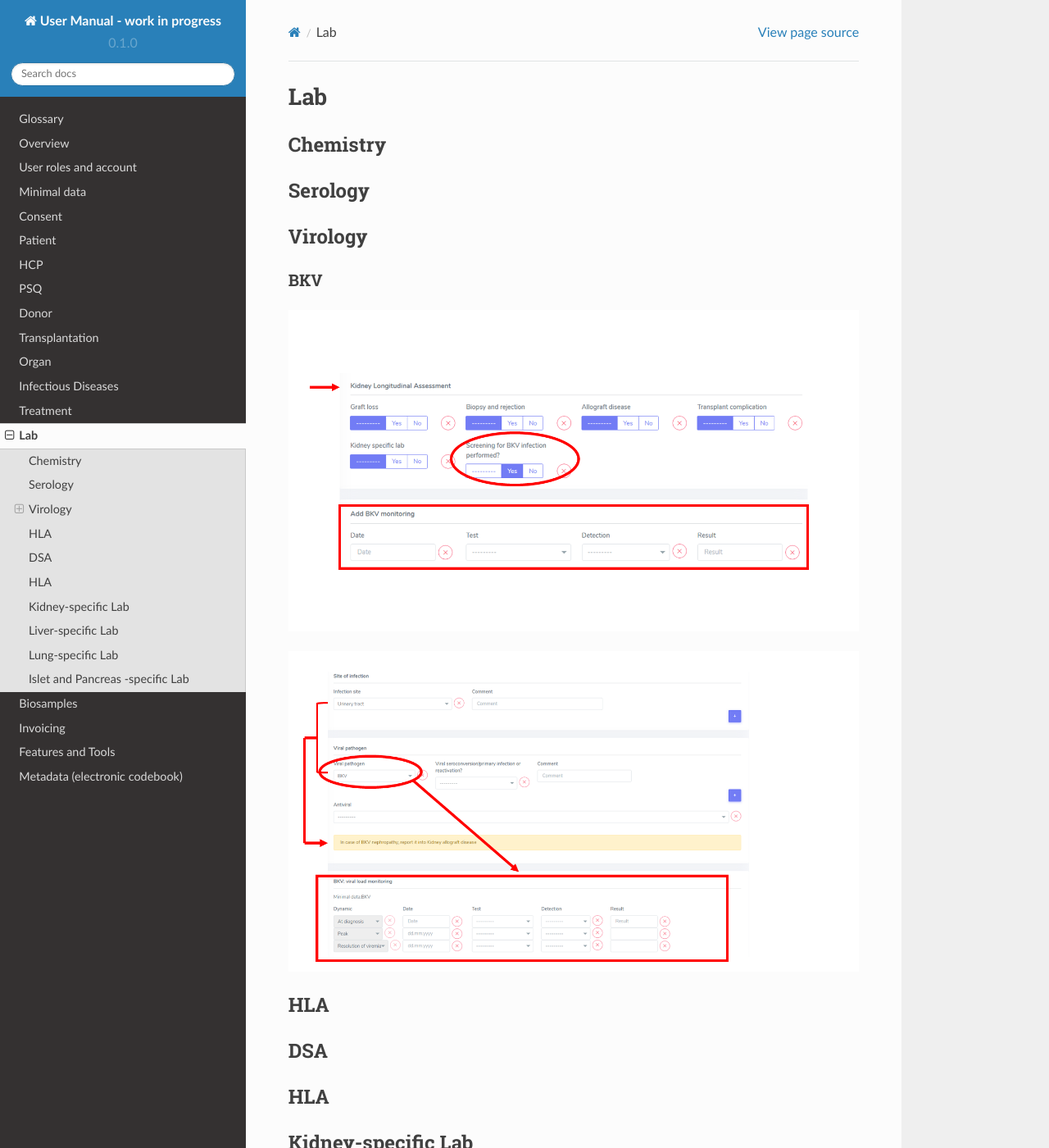
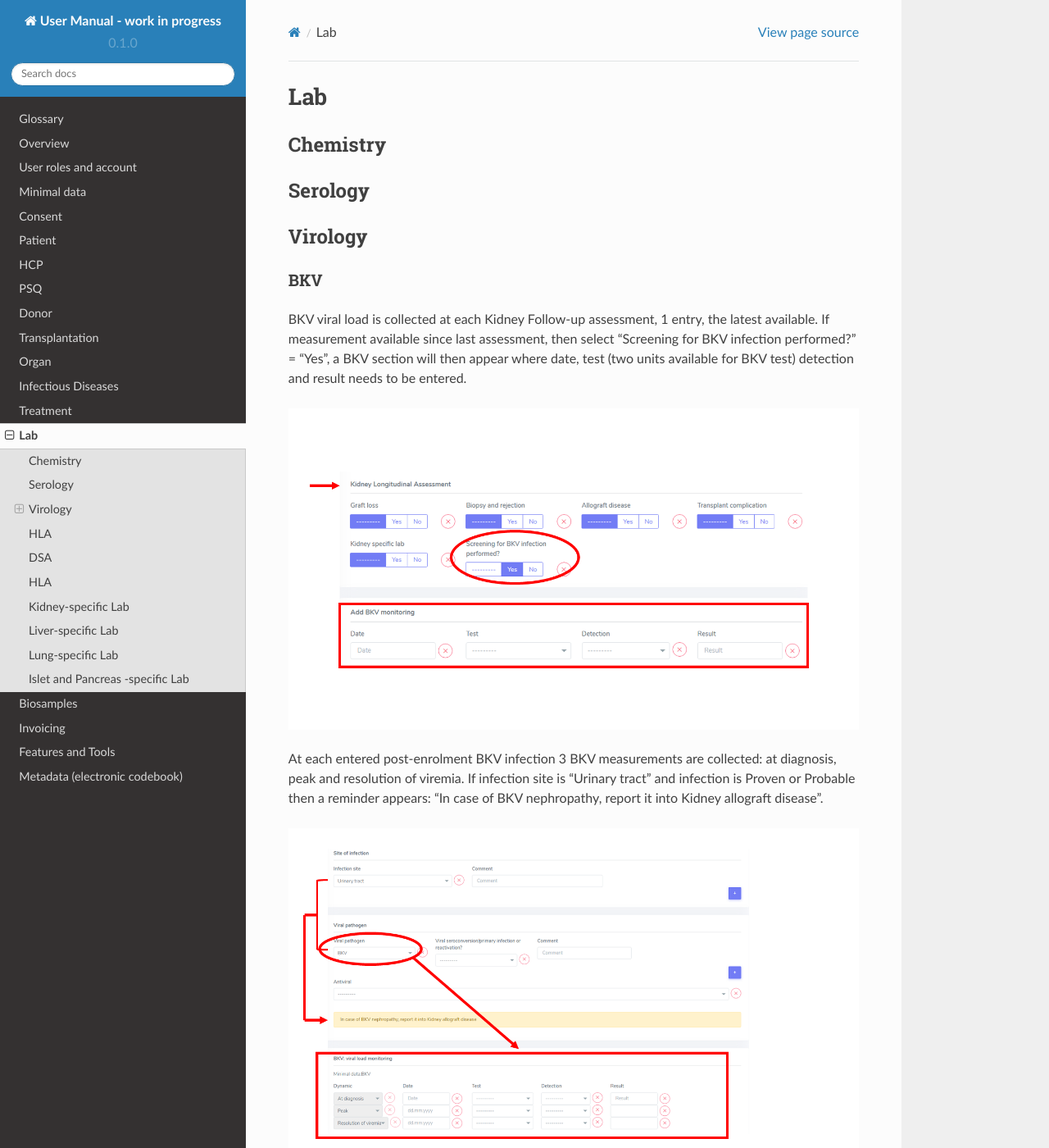
Before and after one commit to swiss-transplant-cohort-study/3LC-user-manual, a Sphinx documentation site: the page built from docs/source/lab.rst, in a window 1280 px wide and 1400 px high. Shown: the whole window at 82% size. Built offline with Sphinx 7.4.7 and the Read the Docs theme 2.0.0, drawn with Linux system fonts in a browser that asks for light colours.

Commit message:
Update lab.rst

```diff
--- a/docs/source/lab.rst
+++ b/docs/source/lab.rst
@@ -13,8 +13,12 @@ Virology
 BKV
 ------
 
+BKV viral load is collected at each Kidney Follow-up assessment, 1 entry, the latest available.  If measurement available since last assessment, then select "Screening for BKV infection performed?" = "Yes", a BKV section will then appear where date, test (two units available for BKV test) detection and result needs to be entered.
+
 .. image:: BKV_KidneyFUP.png
 
+At each entered post-enrolment BKV infection 3 BKV measurements are collected: at diagnosis, peak and resolution of viremia.
+If infection site is "Urinary tract" and infection is Proven or Probable then a reminder appears: "In case of BKV nephropathy, report it into Kidney allograft disease".
 
 .. image:: BKV_InfectionPost.png
 
```
